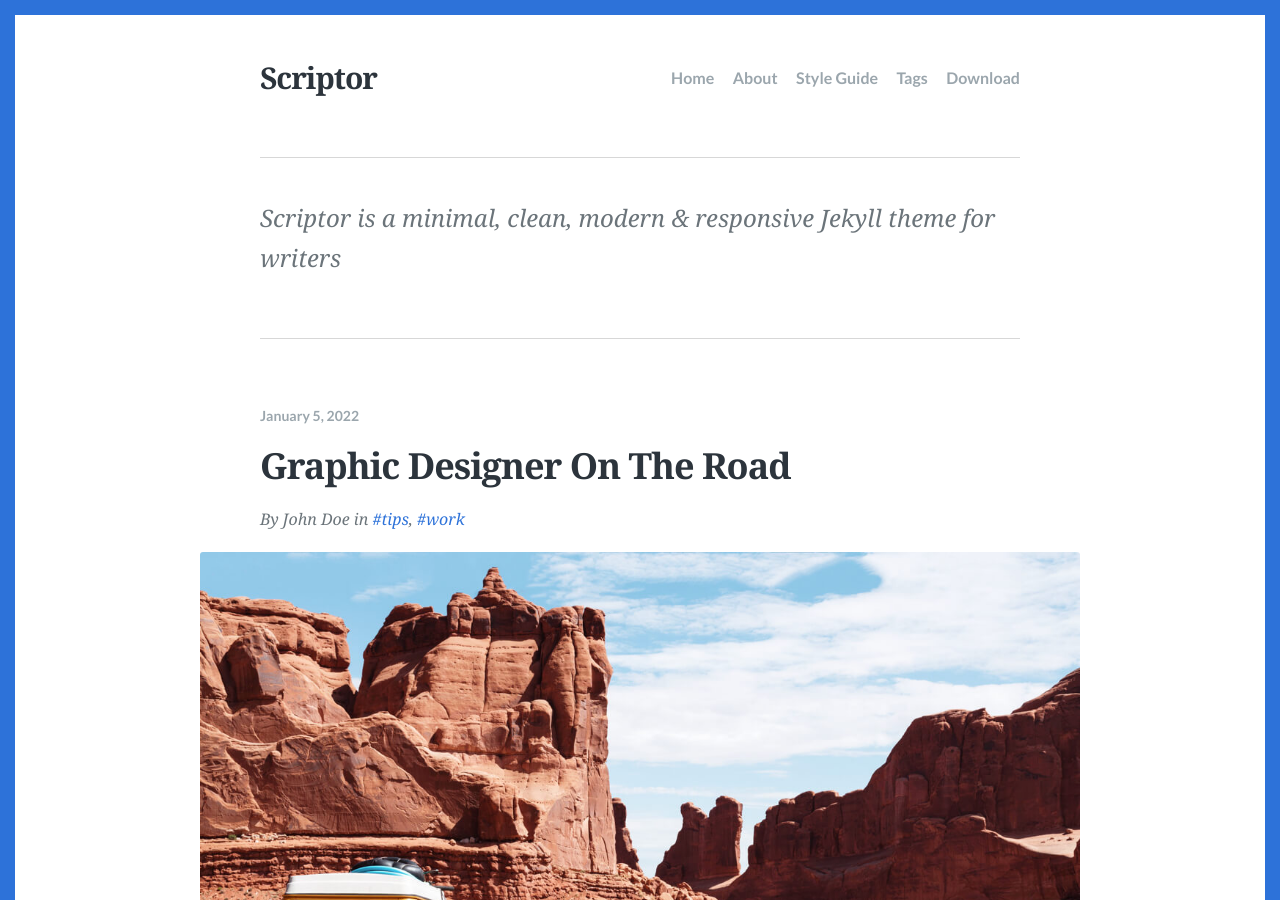
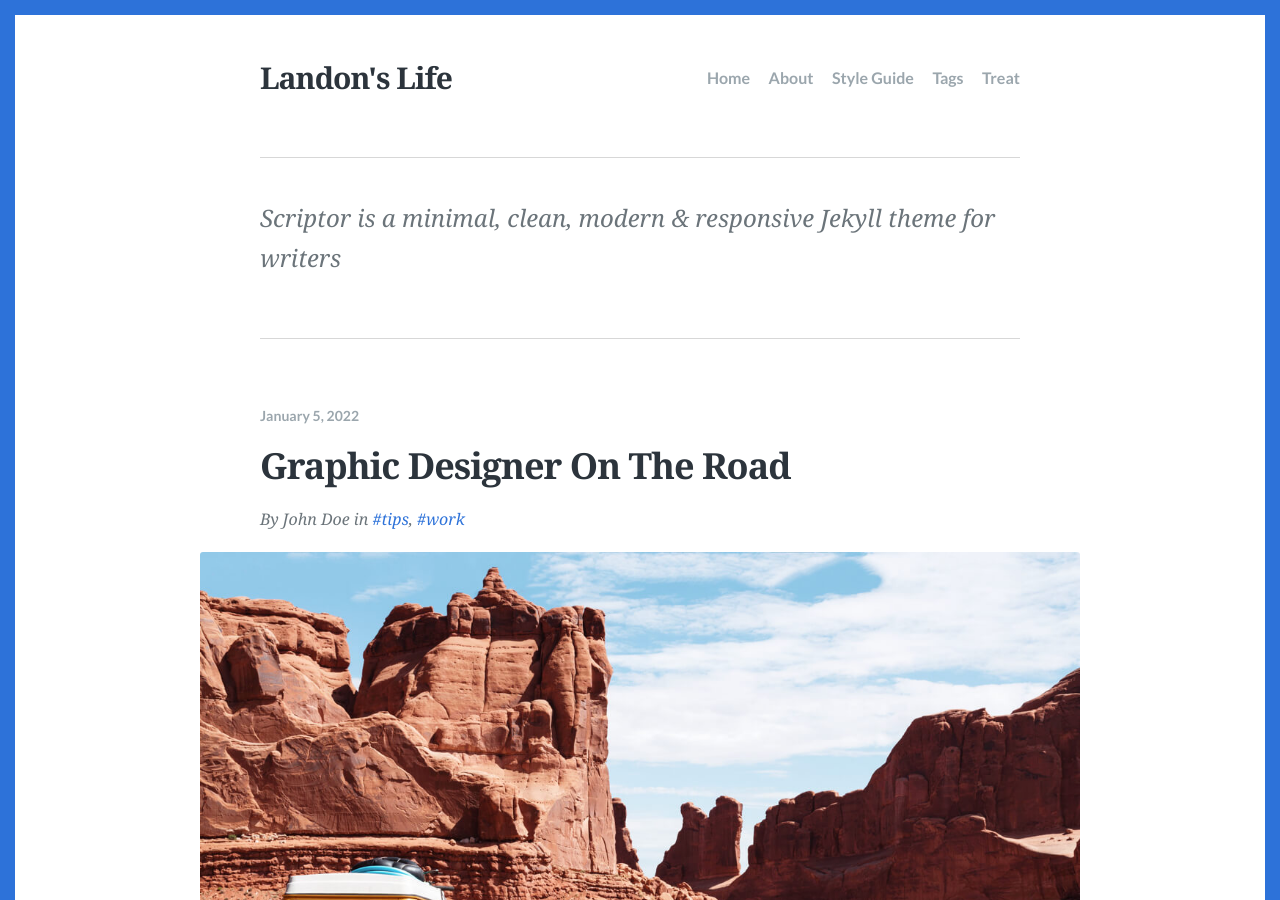
Before and after one commit to LandonMelton/ParkerMeltons, a Jekyll site: the page built from index.html, in a window 1280 px wide and 900 px high. Built offline with Jekyll 4.4.1, drawn with Linux system fonts in a browser that asks for light colours; some web fonts are replaced; the list of posts is cut into pages by our own code.

Commit message:
Update _config.yml

```diff
--- a/_config.yml
+++ b/_config.yml
@@ -9,7 +9,7 @@
 lang: en-US
 
 # Site title
-title: "Scriptor"
+title: "Landon's Life"
 
 # A description of your site for meta tag, search engine results.
 description: "Scriptor is a minimal, clean, modern & responsive Jekyll theme for writers"
@@ -36,8 +36,8 @@ navigation:
     url: /style-guide/
   - text: Tags
     url: /tags/
-  - text: Download
-    url: https://github.com/JustGoodThemes/Scriptor-Jekyll-Theme
+  - text: Treat
+    url: https://www.youtube.com/watch?v=dQw4w9WgXcQ
 
 # The shortname for your Disqus site to enable comments.
 disqus: justgoodthemes
```
